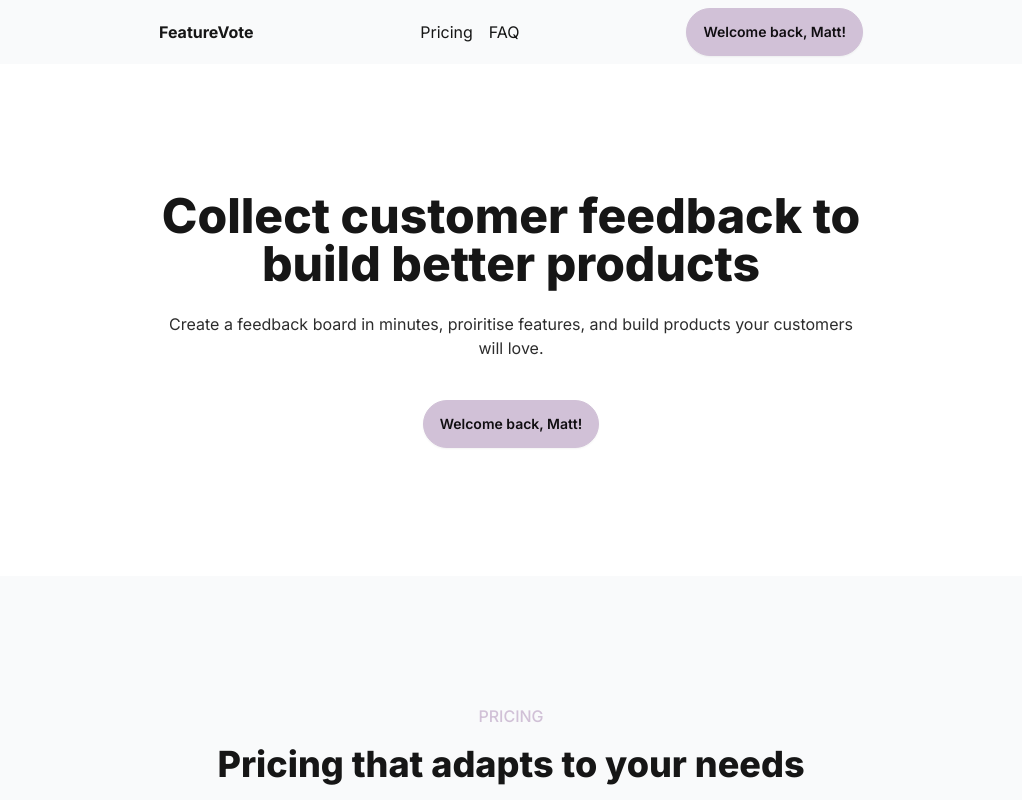
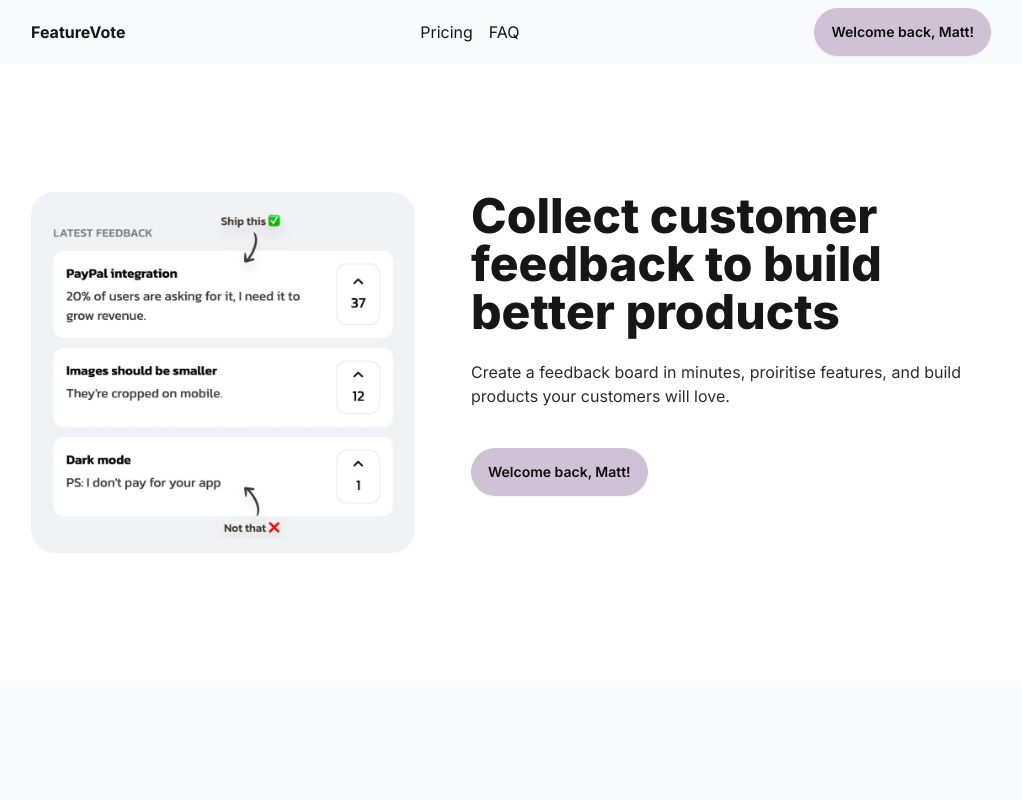
Before and after one commit to mpaffett/codefast-saas1, a Next.js app: page / in a window 1280 px wide. Shown: the top 800 px of the page, without its empty margins (129-1151 px from the left). Built offline with nearby package versions, Linux system fonts and the light colour scheme.

Commit message:
image introducted in hero

```diff
--- a/app/page.js
+++ b/app/page.js
@@ -1,5 +1,7 @@
 import ButtonLogin from "../components/ButtonLogin";
 import FAQListItem from "@/components/FAQListItem";
+import Image from "next/image";
+import productDemo from "./productDemo.jpeg";
 
 export default function Home() {
   const isLoggedIn = true;
@@ -9,7 +11,7 @@
     <main>
       {/* HEADER */}
       <section className="bg-base-200">
-        <div className="max-w-3xl mx-auto flex justify-between items-center px-8 py-2">
+        <div className="max-w-5xl mx-auto flex justify-between items-center px-8 py-2">
           <div className="font-bold">FeatureVote</div>
           <div className="space-x-4 max-md:hidden">
             <a className="link link-hover" href="#pricing">
@@ -25,7 +27,14 @@
         </div>
       </section>
       {/* HERO */}
-      <section className=" text-center py-32 px-8 max-w-3xl mx-auto">
+      <section className=" text-center lg:text-left py-32 px-8 max-w-5xl mx-auto flex flex-col lg:flex-row gap-14 items-center lg:items-start">
+        <Image
+          src={productDemo}
+          alt="Product Demo"
+          className="rounded-3xl w-96"
+        />
+
+        <div>
           <h1 className="text-4xl lg:text-5xl font-extrabold mb-6">
             Collect customer feedback to build better products
           </h1>
@@ -34,6 +43,7 @@
             products your customers will love.
           </div>
           <ButtonLogin isLoggedIn={isLoggedIn} name={name} />
+        </div>
       </section>
 
       {/* PRICING */}
```
Also changed, not shown: app/productDemo.jpeg (added). Lines whose indentation alone changed are shown as unchanged.
